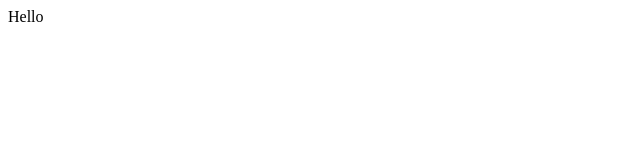
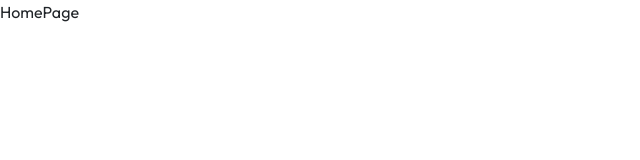
Before and after one commit to code-walker-23/authify, a React (Vite) app in the folder client/: page / in a window 1280 px wide. Shown: the top 160 px of the page, without its empty margins (0-640 px from the left). Built offline with nearby package versions, Linux system fonts and the light colour scheme.

Commit message:
Added Routing Configuration

```diff
--- a/client/src/App.jsx
+++ b/client/src/App.jsx
@@ -1,7 +1,22 @@
+import { Routes, Route, BrowserRouter } from "react-router-dom";
+import { ToastContainer } from "react-toastify";
+import HomePage from "./pages/HomePage";
+import Login from "./pages/Login";
+import EmailVerify from "./pages/EmailVerify";
+import ResetPassword from "./pages/ResetPassword";
+
 function App() {
   return (
-    <div>Hello</div>
-  )
-};
+    <div>
+      <ToastContainer />
+      <Routes>
+        <Route path="/" element={<HomePage />} />
+        <Route path="/login" element={<Login />} />
+        <Route path="/email-verify" element={<EmailVerify />} />
+        <Route path="/reset-password" element={<ResetPassword />} />
+      </Routes>
+    </div>
+  );
+}
 
-export default App
+export default App;
--- a/client/src/main.jsx
+++ b/client/src/main.jsx
@@ -1,9 +1,16 @@
-import { StrictMode } from 'react'
-import { createRoot } from 'react-dom/client'
-import App from './App.jsx'
+import { StrictMode } from "react";
+import { createRoot } from "react-dom/client";
+import App from "./App.jsx";
+import "./index.css";
+import "bootstrap/dist/css/bootstrap.css";
+import "bootstrap/dist/js/bootstrap.bundle.js";
+import "bootstrap-icons/font/bootstrap-icons.css";
+import { BrowserRouter } from "react-router-dom";
 
-createRoot(document.getElementById('root')).render(
+createRoot(document.getElementById("root")).render(
   <StrictMode>
-    <App />
-  </StrictMode>,
-)
+    <BrowserRouter>
+      <App />
+    </BrowserRouter>
+  </StrictMode>
+);
```
